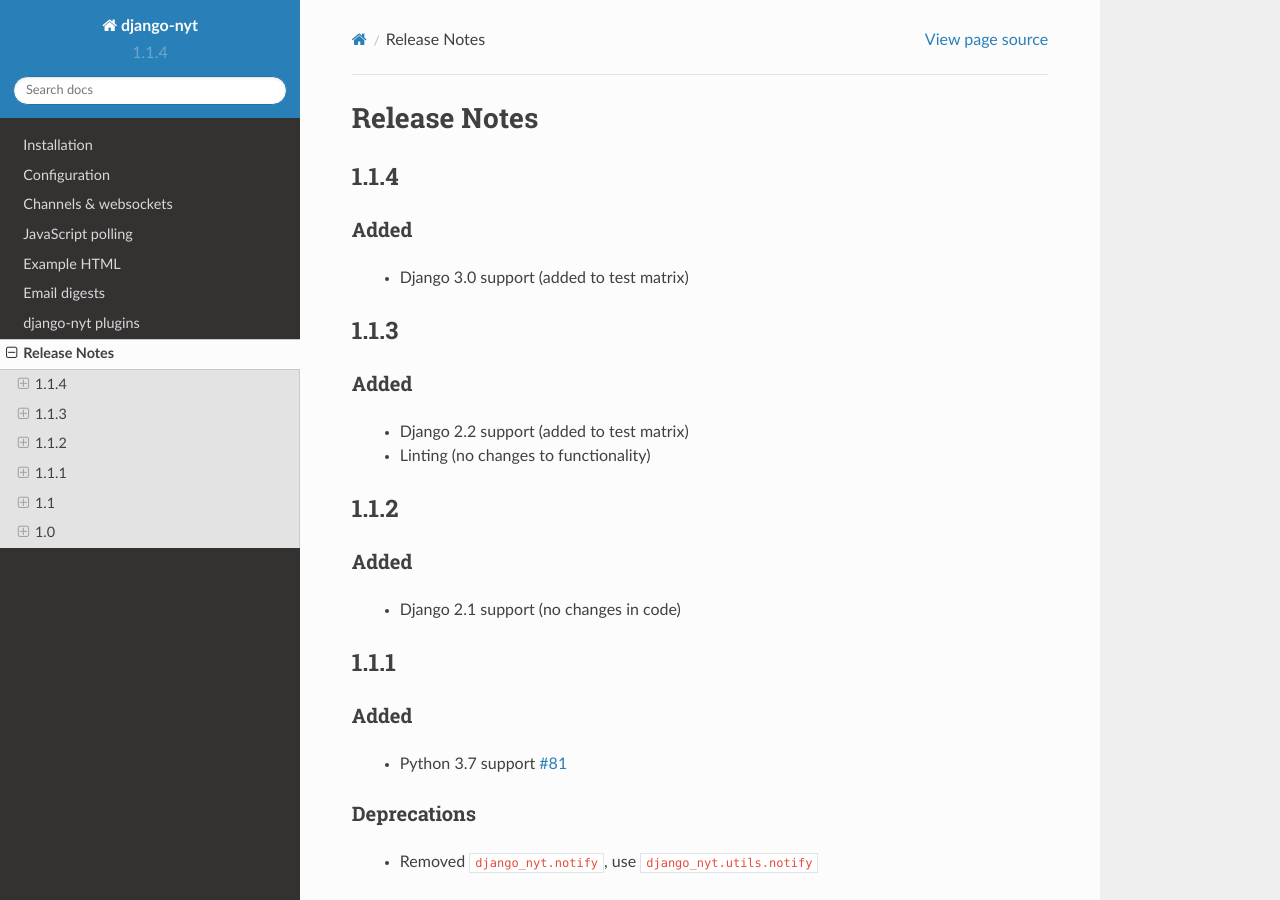
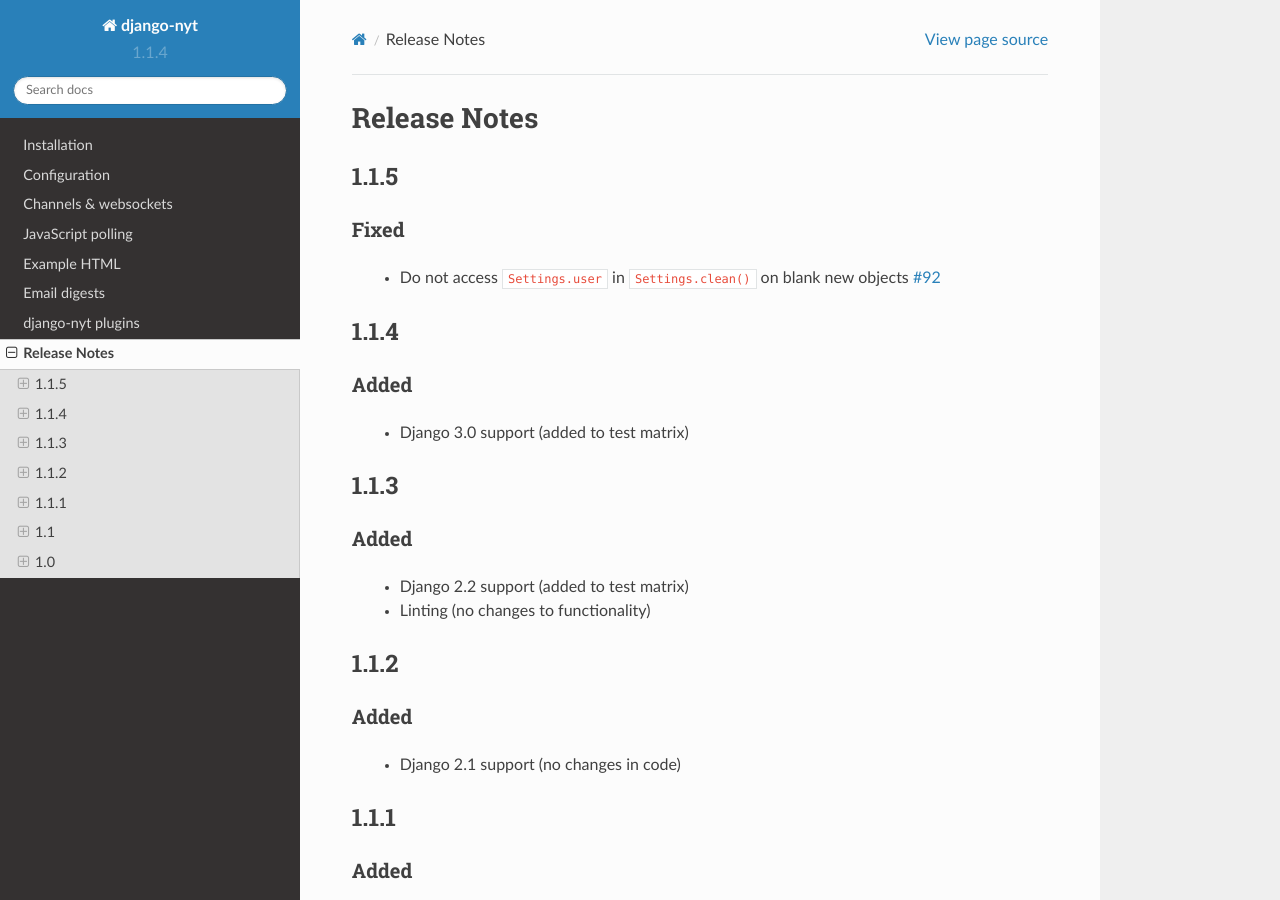
Before and after one commit to django-wiki/django-nyt, a Sphinx documentation site: the page built from docs/release_notes.rst, in a window 1280 px wide and 900 px high. Built offline with Sphinx 7.4.7 and the Read the Docs theme 2.0.0, drawn with Linux system fonts in a browser that asks for light colours; pages that are not in the unit, such as notebooks, are missing from menus.

Commit message:
Add release note for #92

```diff
--- a/docs/release_notes.rst
+++ b/docs/release_notes.rst
@@ -1,5 +1,14 @@
 Release Notes
 =============
+
+1.1.5
+-----
+
+Fixed
+^^^^^
+
+ * Do not access ``Settings.user`` in ``Settings.clean()`` on blank new objects :url-issue:`92`
+
 
 1.1.4
 -----
@@ -8,6 +17,7 @@
 ^^^^^
 
  * Django 3.0 support (added to test matrix)
+
 
 1.1.3
 -----
```
